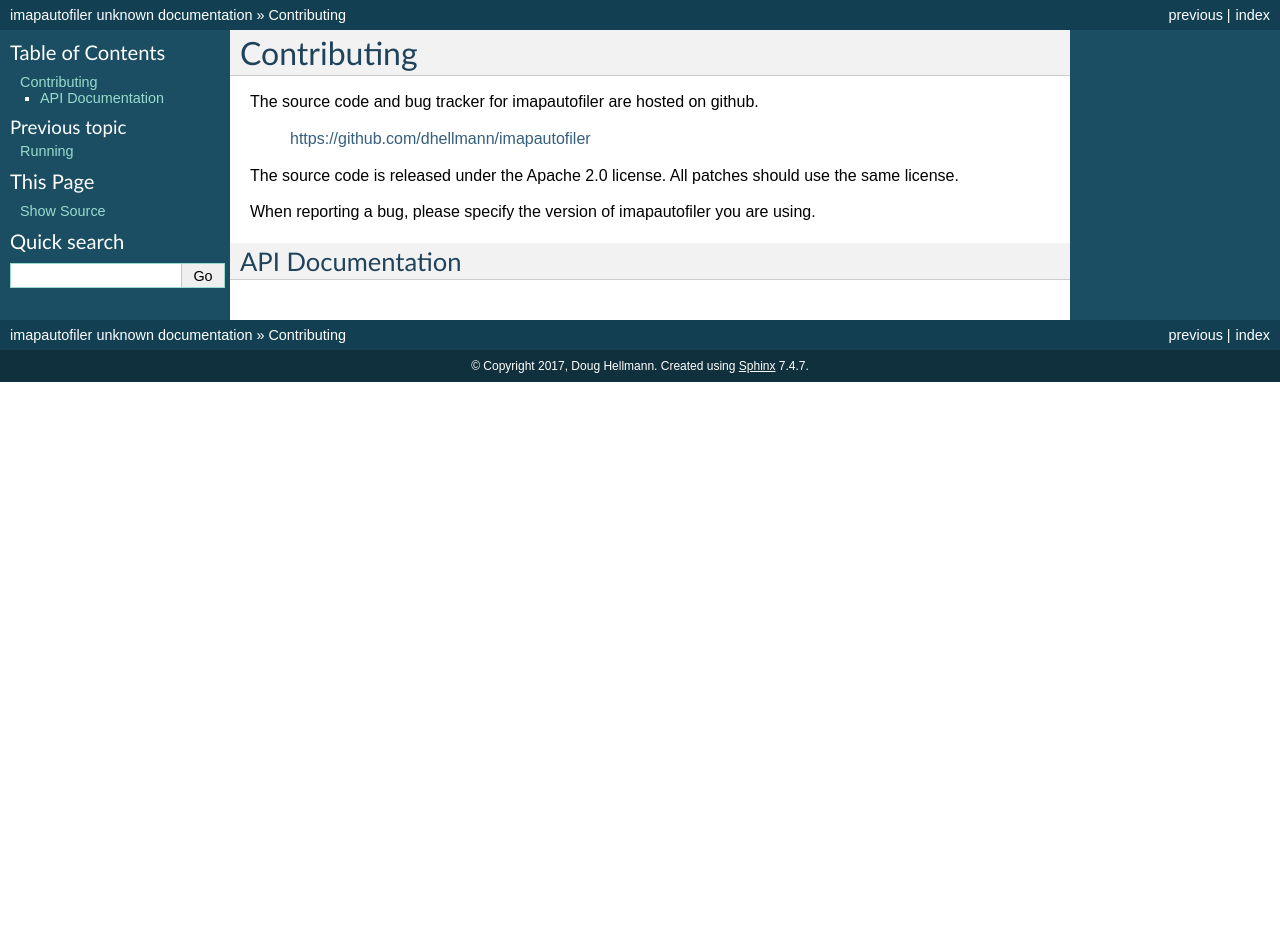
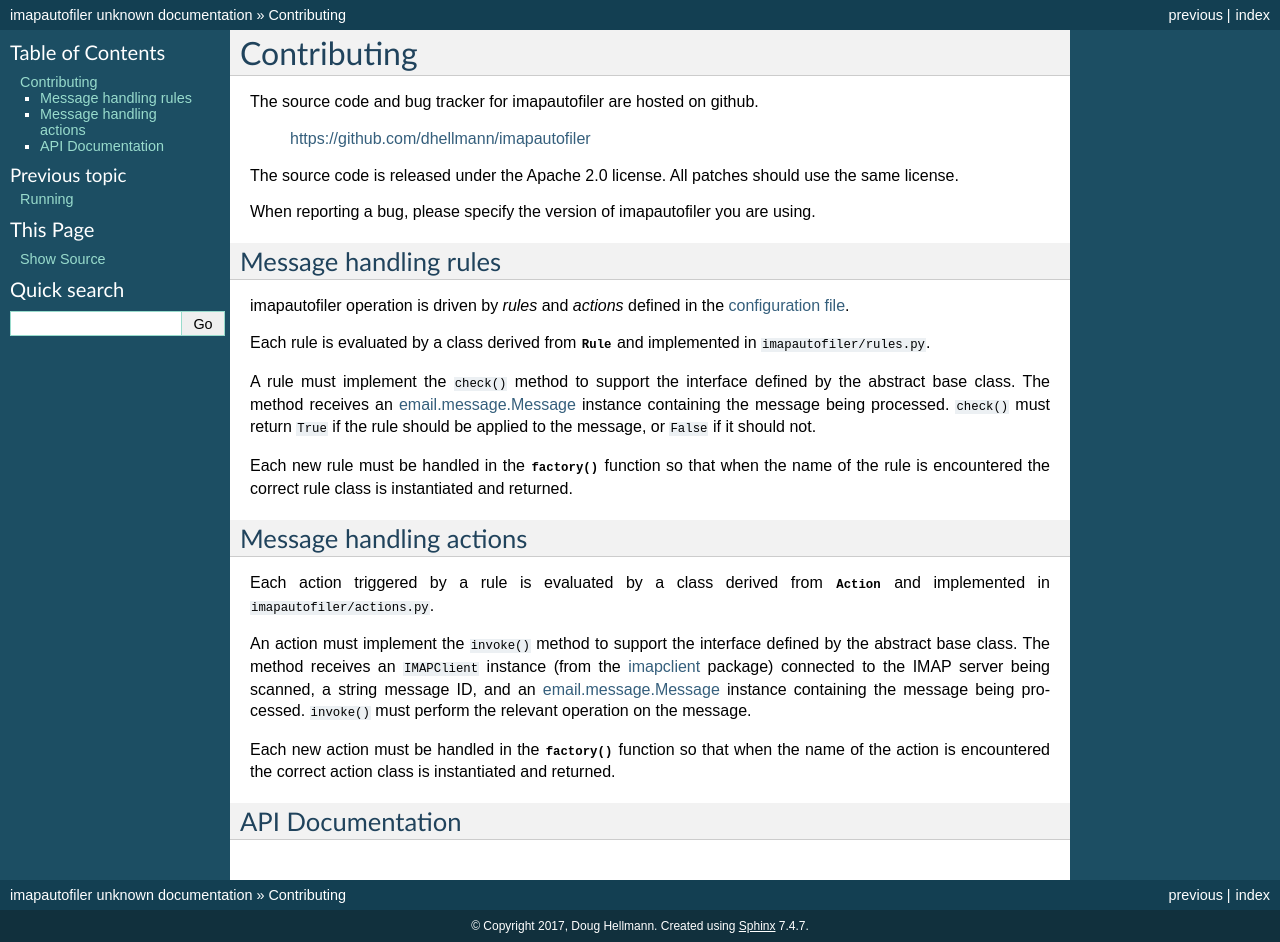
Before and after one commit to imapautofiler/imapautofiler, a Sphinx documentation site: the page built from doc/source/contributing.rst, in a window 1280 px wide. Built offline with Sphinx 7.4.7, drawn with Linux system fonts in a browser that asks for light colours; pages that are not in the unit, such as notebooks, are missing from menus; before the commit the page ends 900 px from its top, so only the background shows below that.

Commit message:
add basic contributor docs for rules and actions

```diff
--- a/doc/source/contributing.rst
+++ b/doc/source/contributing.rst
@@ -3,6 +3,52 @@
 ==============
 
 .. include:: ../../CONTRIBUTING.rst
+
+Message handling rules
+======================
+
+imapautofiler operation is driven by *rules* and *actions* defined in
+the :doc:`configuration file <configuring>`.
+
+Each rule is evaluated by a class derived from
+:class:`~imapautofiler.rules.Rule` and implemented in
+``imapautofiler/rules.py``.
+
+A rule must implement the ``check()`` method to support the interface
+defined by the abstract base class. The method receives an
+`email.message.Message
+<https://docs.python.org/3.5/library/email.message.html>`__ instance
+containing the message being processed. ``check()`` must return
+``True`` if the rule should be applied to the message, or ``False`` if
+it should not.
+
+Each new rule must be handled in the
+:func:`~imapautofiler.rules.factory` function so that when the name of
+the rule is encountered the correct rule class is instantiated and
+returned.
+
+Message handling actions
+========================
+
+Each action triggered by a rule is evaluated by a class derived from
+:class:`~imapautofiler.actions.Action` and implemented in
+``imapautofiler/actions.py``.
+
+An action must implement the ``invoke()`` method to support the
+interface defined by the abstract base class. The method receives an
+``IMAPClient`` instance (from the `imapclient`_ package) connected to
+the IMAP server being scanned, a string message ID, and an
+`email.message.Message
+<https://docs.python.org/3.5/library/email.message.html>`__ instance
+containing the message being processed. ``invoke()`` must perform the
+relevant operation on the message.
+
+Each new action must be handled in the
+:func:`~imapautofiler.actions.factory` function so that when the name
+of the action is encountered the correct action class is instantiated
+and returned.
+
+.. _imapclient: http://imapclient.readthedocs.io/en/stable/
 
 API Documentation
 =================
```
